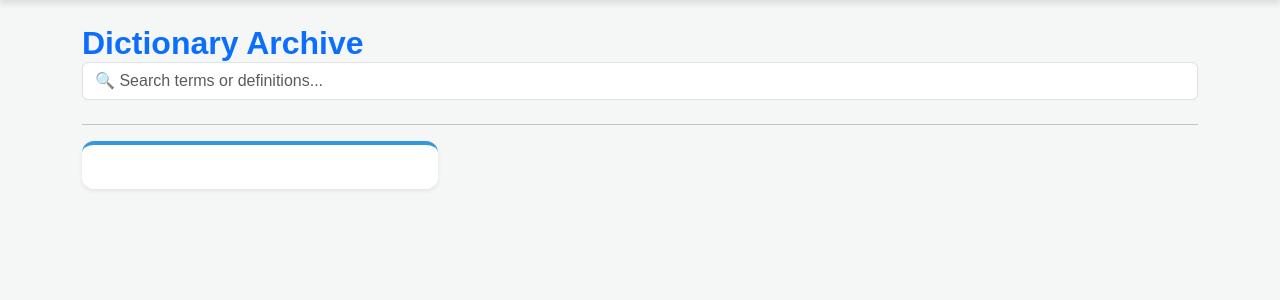
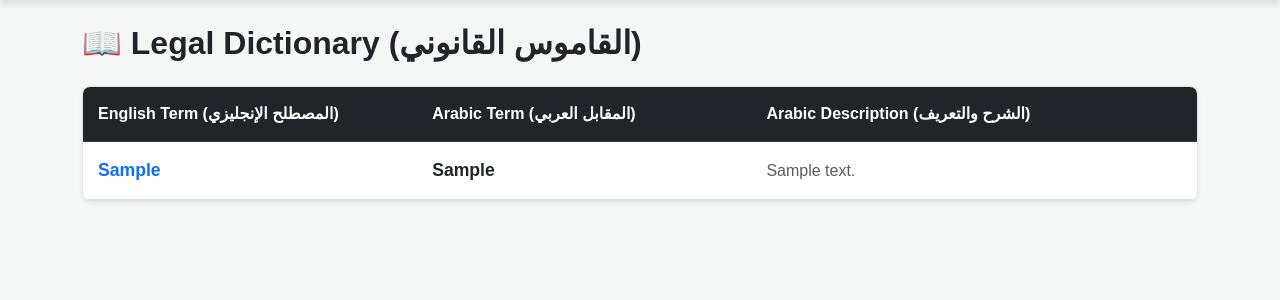
Before and after one commit to yousefdg005/-, a Flask app: template templates/dictionary.html in a window 1280 px wide. Shown: the part 56-356 px from the top of the page. Run offline with Flask 3, Linux system fonts and the light colour scheme; the template is opened without the code that fills it: values that come from a table or form of the project are taken from there, others are empty; tables that the repository leaves empty hold one stand-in row (values such as "Sample post").

Commit message:
Update dictionary.html with the new schema columns

```diff
--- a/templates/dictionary.html
+++ b/templates/dictionary.html
@@ -1,24 +1,42 @@
 {% extends "base.html" %}
+
 {% block content %}
 <div class="d-flex justify-content-between align-items-center mb-4 flex-wrap">
-    <h2 class="text-primary fw-bold mb-3 mb-md-0">Dictionary Archive</h2>
-    <input type="text" id="searchInput" class="form-control w-100 w-md-25" placeholder="🔍 Search terms or definitions...">
+    <h2 class="fw-bold text-dark mb-2 mb-md-0">📖 Legal Dictionary (القاموس القانوني)</h2>
 </div>
-<hr>
 
-<div class="row" id="dictionaryList">
-    {% for term in terms %}
-    <div class="col-md-4 mb-4 term-container">
-        <div class="card term-card shadow-sm h-100 p-3">
-            <div class="card-body p-0">
-                <h5 class="card-title term-word fs-4">{{ term.word }}</h5>
-                <div class="term-category"><span class="badge bg-secondary">{{ term.category }}</span></div>
-                <p class="card-text term-def text-muted mt-2">{{ term.definition }}</p>
-            </div>
-        </div>
-    </div>
-    {% else %}
-    <div class="col-12"><p class="text-muted text-center mt-5">No approved terms available yet.</p></div>
-    {% endfor %}
+<!-- جدول عرض المصطلحات المعتمدة -->
+<div class="table-responsive bg-white shadow-sm rounded-3 mb-5 border">
+    <table class="table table-hover align-middle mb-0">
+        <thead class="table-dark">
+            <tr>
+                <th style="width: 30%; padding: 15px;">English Term (المصطلح الإنجليزي)</th>
+                <th style="width: 30%; padding: 15px;">Arabic Term (المقابل العربي)</th>
+                <th style="width: 40%; padding: 15px;">Arabic Description (الشرح والتعريف)</th>
+            </tr>
+        </thead>
+        <tbody>
+            {% for term in terms %}
+            <tr>
+                <td class="fw-bold text-primary" style="padding: 15px; font-size: 1.1rem;">
+                    {{ term.english_term }}
+                </td>
+                <td class="fw-bold text-dark" style="padding: 15px; font-size: 1.1rem;">
+                    {{ term.arabic_term or '-' }}
+                </td>
+                <td class="text-muted" style="padding: 15px;">
+                    {{ term.arabic_description or '-' }}
+                </td>
+            </tr>
+            {% else %}
+            <tr>
+                <td colspan="3" class="text-center py-5 text-muted">
+                    <h5 class="mb-2">No approved terms available yet.</h5>
+                    <p class="mb-0">لم يتم اعتماد أي مصطلحات حتى الآن. ستظهر المصطلحات هنا فور موافقة الإدارة عليها.</p>
+                </td>
+            </tr>
+            {% endfor %}
+        </tbody>
+    </table>
 </div>
 {% endblock %}
```
